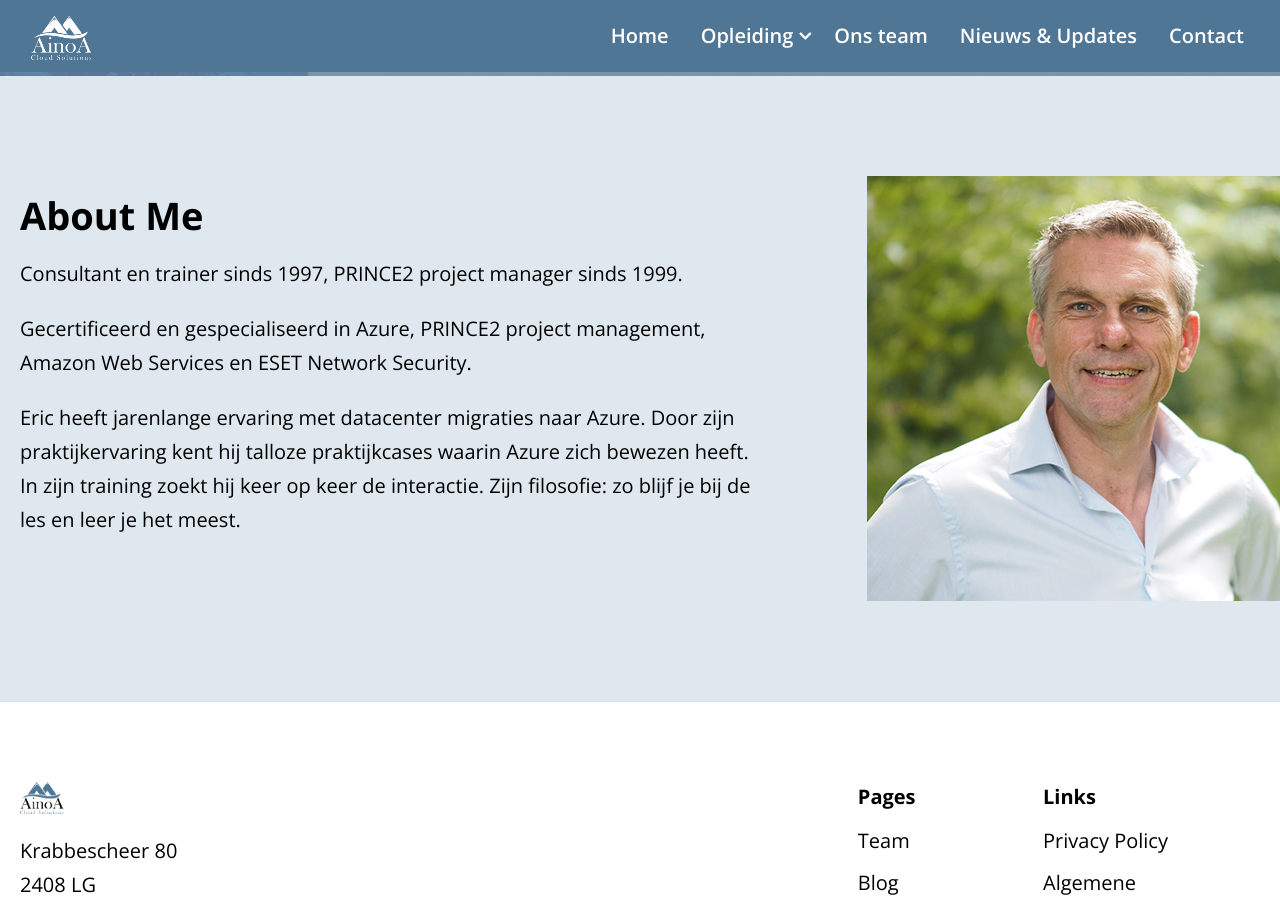
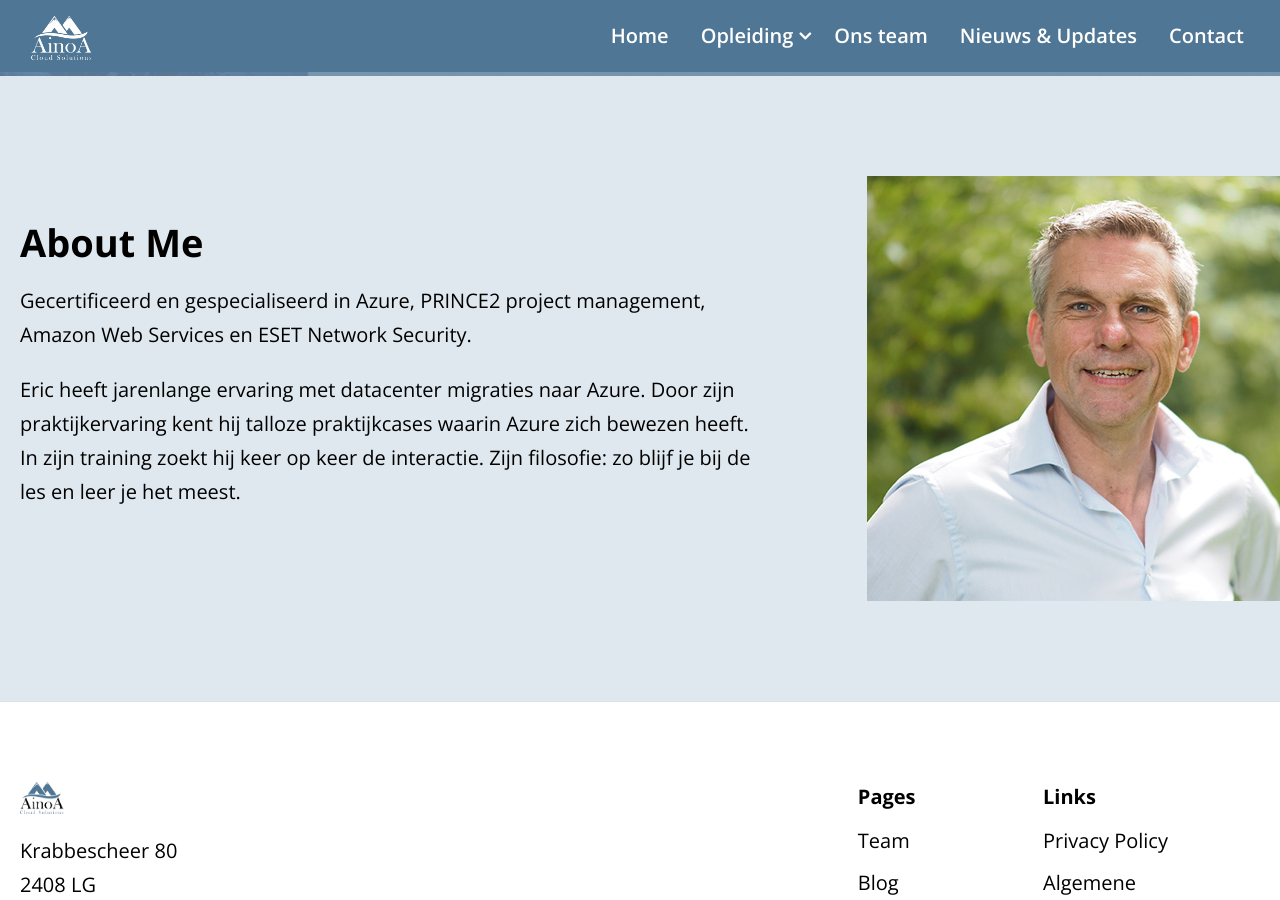
Before and after one commit to Dimtemp/ainoawebsite, a Jekyll site: the page built from _teams/eric-van-laar.html, in a window 1280 px wide and 900 px high, scrolled down 364 px. Built offline with Jekyll 4.4.1, drawn with Linux system fonts in a browser that asks for light colours.

Commit message:
Update eric-van-laar.html

```diff
--- a/_teams/eric-van-laar.html
+++ b/_teams/eric-van-laar.html
@@ -20,16 +20,9 @@ website_link: #
 
 <ul class="feature-listing-style-2">
   <li>
-
-    <p class="text">Consultant en trainer sinds 1997, PRINCE2 project manager sinds 1999.</p>
-  </li>
-  <li>
-
     <p class="text">Gecertificeerd en gespecialiseerd in Azure, PRINCE2 project management, Amazon Web Services en ESET Network Security.</p>
   </li>
   <li>
     <p class="text">Eric heeft jarenlange ervaring met datacenter migraties naar Azure. Door zijn praktijkervaring kent hij talloze praktijkcases waarin Azure zich bewezen heeft. In zijn training zoekt hij keer op keer de interactie. Zijn filosofie: zo blijf je bij de les en leer je het meest.</p>
   </li>
-
-
 </ul>
```
